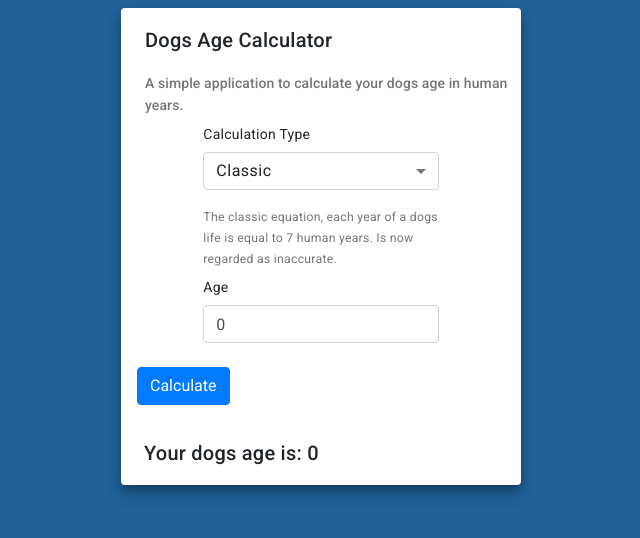
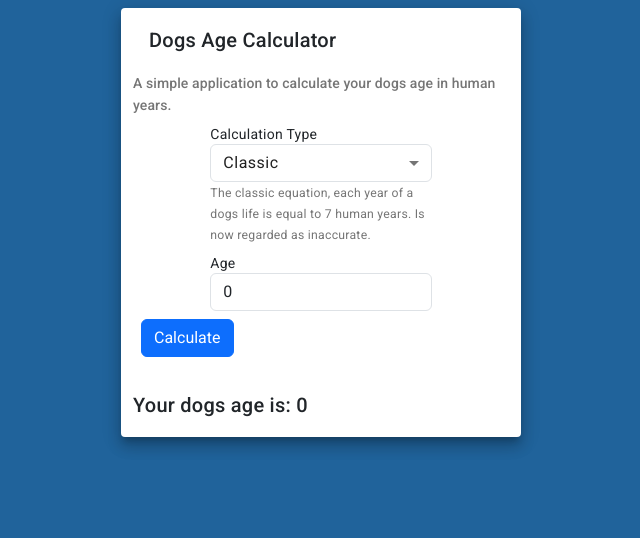
Before and after one commit to boogermanus/DogsAge, an Angular app: page / in a window 1280 px wide. Shown: the top 538 px of the page, without its empty margins (319-959 px from the left). Built offline with nearby package versions, Linux system fonts and the light colour scheme.

Commit message:
remove bootstrap (#22)

```diff
--- a/package.json
+++ b/package.json
@@ -20,7 +20,6 @@
     "@angular/platform-browser": "^17.3.12",
     "@angular/platform-browser-dynamic": "^17.3.12",
     "@angular/router": "^17.3.12",
-    "bootstrap": "4.6",
     "rxjs": "~7.5.0",
     "tslib": "^2.3.0",
     "zone.js": "~0.14.10"
--- a/src/styles.css
+++ b/src/styles.css
@@ -1,4 +1,4 @@
 /* You can add global styles to this file, and also import other style files */
-@import "~bootstrap/dist/css/bootstrap.css";
+@import url('https://cdn.jsdelivr.net/npm/bootstrap@5.3.3/dist/css/bootstrap.min.css');
 html, body { height: 100%; }
 body { margin: 0; font-family: Roboto, "Helvetica Neue", sans-serif; }
```
Also changed, not shown: 1 other file (tests, documents, lock files or other folders).
